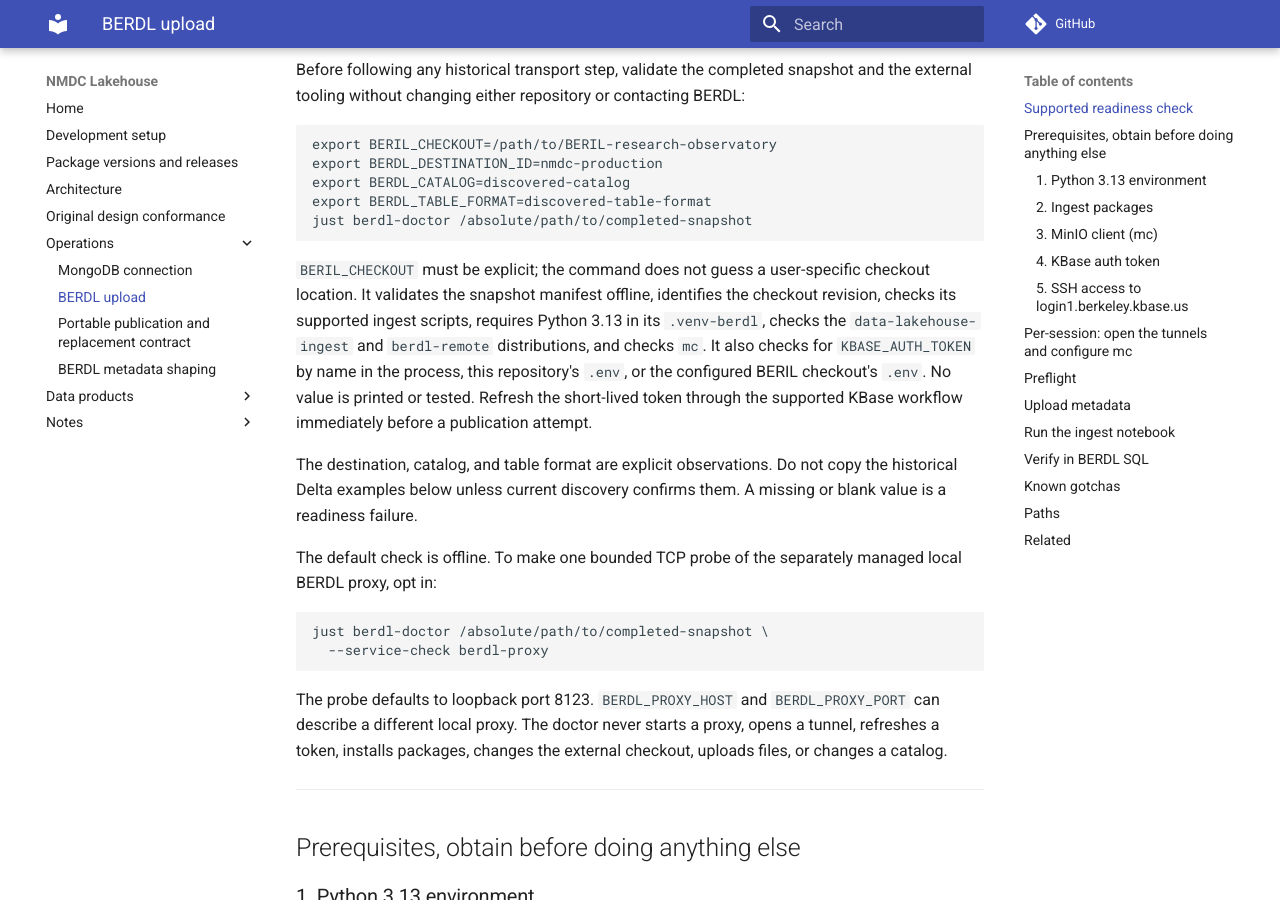
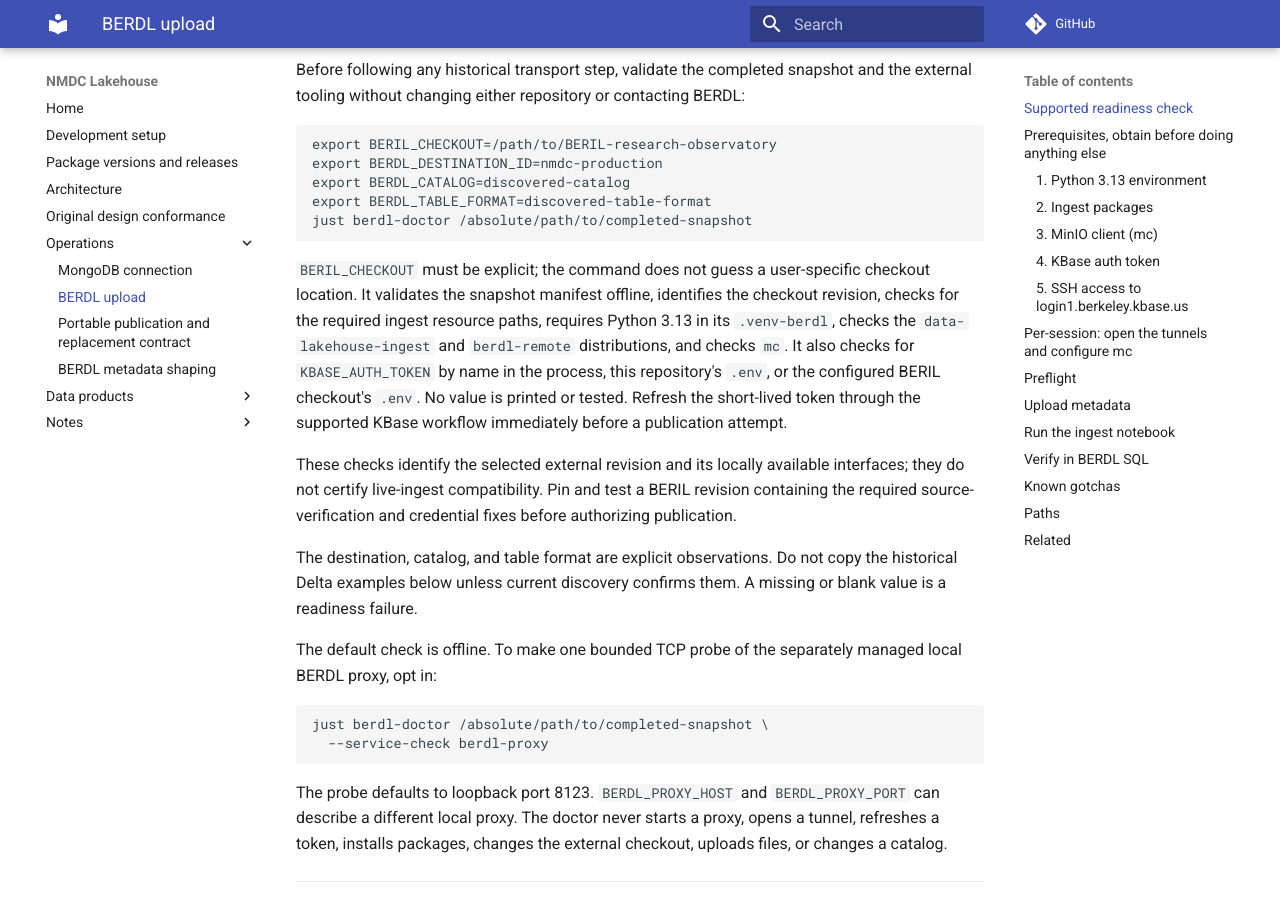
Before and after one commit to microbiomedata/nmdc-lakehouse, an MkDocs documentation site: the page built from docs/berdl-upload.md, in a window 1280 px wide and 900 px high, scrolled down 604 px. Built offline with MkDocs 1.6.1 and Material for MkDocs 9.7.7, drawn with Linux system fonts in a browser that asks for light colours; comment, search, counter and statistics services are not loaded.

Commit message:
Describe BERDL checkout checks precisely

```diff
--- a/docs/berdl-upload.md
+++ b/docs/berdl-upload.md
@@ -35,12 +35,18 @@ just berdl-doctor /absolute/path/to/completed-snapshot
 
 `BERIL_CHECKOUT` must be explicit; the command does not guess a user-specific
 checkout location. It validates the snapshot manifest offline, identifies the
-checkout revision, checks its supported ingest scripts, requires Python 3.13 in
-its `.venv-berdl`, checks the `data-lakehouse-ingest` and `berdl-remote`
-distributions, and checks `mc`. It also checks for `KBASE_AUTH_TOKEN` by name in
-the process, this repository's `.env`, or the configured BERIL checkout's
-`.env`. No value is printed or tested. Refresh the short-lived token through the
-supported KBase workflow immediately before a publication attempt.
+checkout revision, checks for the required ingest resource paths, requires
+Python 3.13 in its `.venv-berdl`, checks the `data-lakehouse-ingest` and
+`berdl-remote` distributions, and checks `mc`. It also checks for
+`KBASE_AUTH_TOKEN` by name in the process, this repository's `.env`, or the
+configured BERIL checkout's `.env`. No value is printed or tested. Refresh the
+short-lived token through the supported KBase workflow immediately before a
+publication attempt.
+
+These checks identify the selected external revision and its locally available
+interfaces; they do not certify live-ingest compatibility. Pin and test a BERIL
+revision containing the required source-verification and credential fixes
+before authorizing publication.
 
 The destination, catalog, and table format are explicit observations. Do not
 copy the historical Delta examples below unless current discovery confirms
```
Also changed, not shown: 2 other files.
